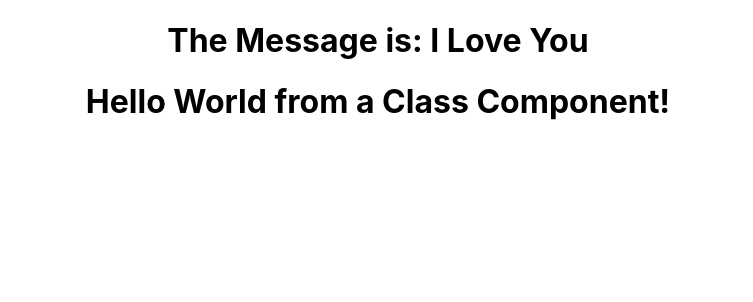
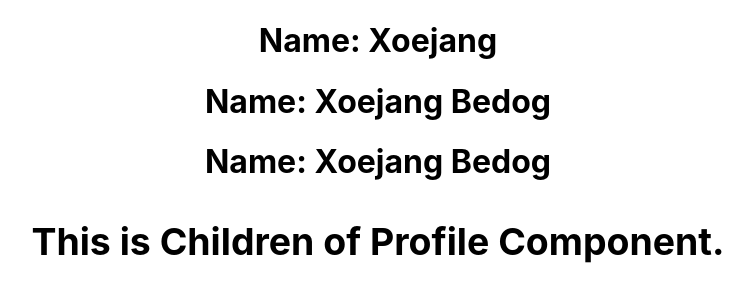
Before and after one commit to ujangbedog/my-react, a React (Create React App) app: page / in a window 1280 px wide. Shown: the top 302 px of the page, without its empty margins (262-1015 px from the left). Built offline with nearby package versions, Linux system fonts and the light colour scheme.

Commit message:
configuration props component functional

```diff
--- a/src/App.js
+++ b/src/App.js
@@ -1,19 +1,28 @@
-import logo from './logo.svg';
+//import logo from './logo.svg';
 import './App.css';
 //import Functional Component from 'Path file'
-import Hello from './components/Hello';
-import Message from './components/Message';
+//import Hello from './components/Hello';
+//import Message from './components/Message';
+import Profile from './components/Profile';
 
 function App() {
   return (
     <div className="App">
 
-      {/* import functional component Hello */}
+      {/* import functional component Hello
       <Hello />
 
-      {/* import a class component Message */}
-      <Message />
+      import a class component Message
+      <Message /> */}
 
+      {/* import props functional component Profile */}
+      <Profile name="Xoejang" />
+      <Profile name="Xoejang" lastname="Bedog"/>
+
+      {/* import props functional component with Children Hello */}
+      <Profile name="Xoejang" lastname="Bedog">
+        <h3>This is Children of Profile Component.</h3>
+      </Profile>
     </div>
   );
 }
```
